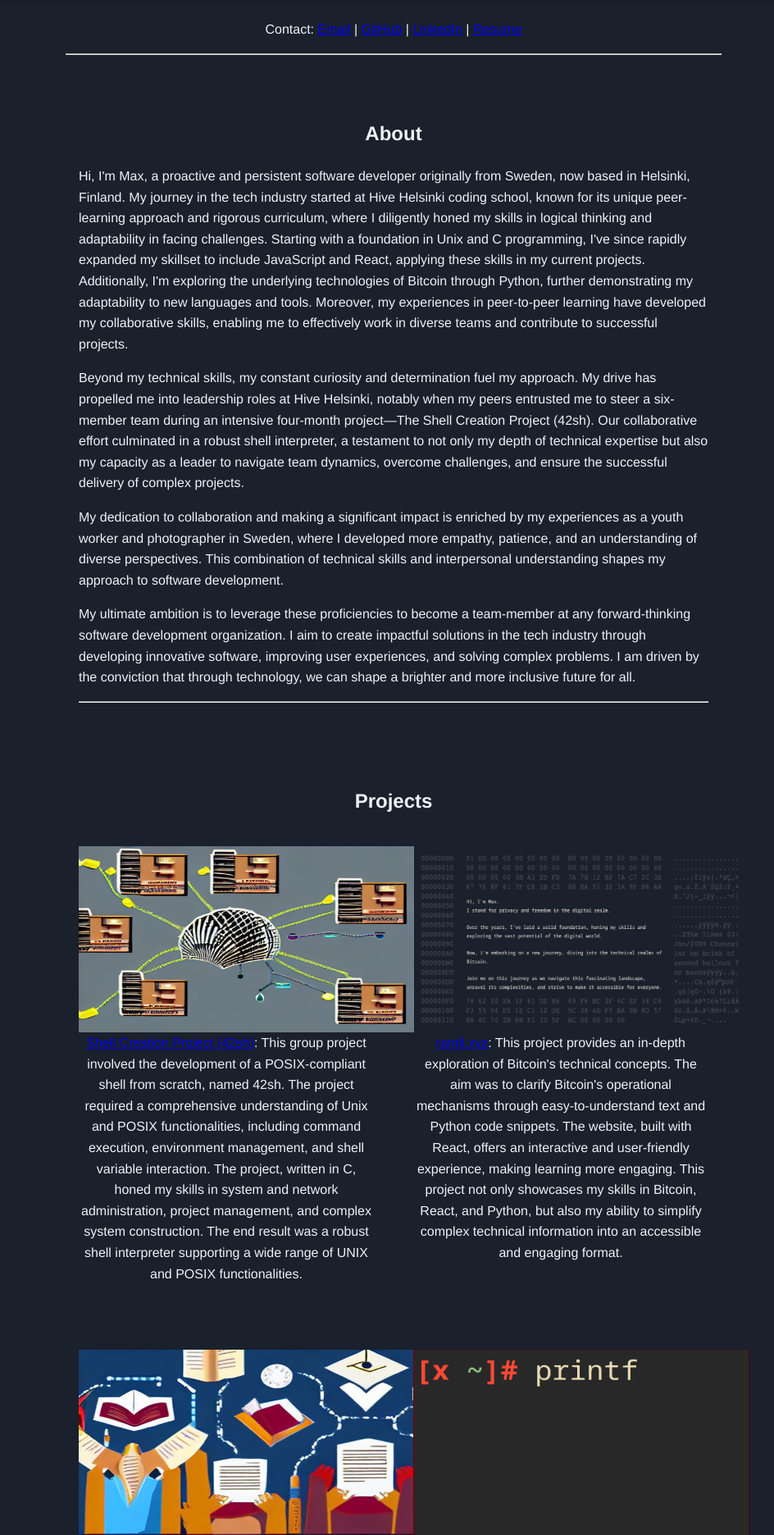
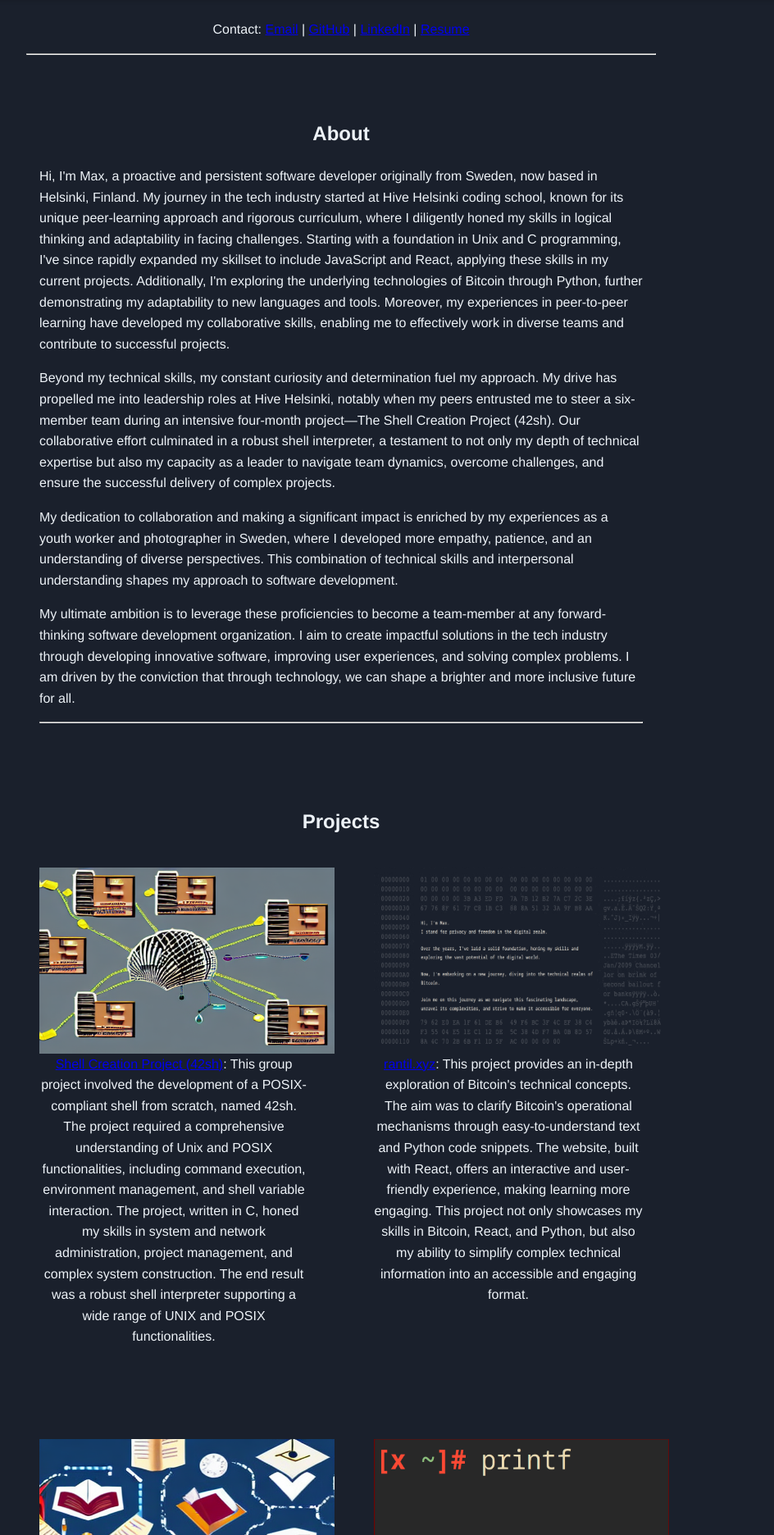
Before and after one commit to maxrantil/maxrantil.github.io, a PHP site: page / in a window 1280 px wide; the page is wider, and only the part inside the window is pictured. Shown: the part 60-1932 px from the top of that part at 82% size, without its empty margins (224-1168 px from the left). Run offline with PHP 8.4, Linux system fonts and the light colour scheme.

Commit message:
project images has spaces between and page fit screen without side-to-side scrolling

```diff
--- a/styles.css
+++ b/styles.css
@@ -13,9 +13,9 @@
   --primary-font: 'Helvetica Neue', sans-serif;
 }
 
-/* *, *::before, *::after {
+*, *::before, *::after {
   box-sizing: border-box;
-} */
+}
 
 body {
   font-family: var(--primary-font);
@@ -196,7 +196,7 @@ ul {
 }
 
 .project-image {
-  width: 25.5625em;
+  width: 22.5em;
   height: 14.1875em;
   display: block;
   margin: 0 auto;
@@ -206,7 +206,7 @@ ul {
   display: grid;
   grid-template-columns: repeat(auto-fit, minmax(240px, 1fr));
   justify-content: center;
-  grid-gap: 3em;
+  grid-gap: 5em;
 }
 
 .project {
```
Also changed, not shown: index.html (+0 -22 lines).
